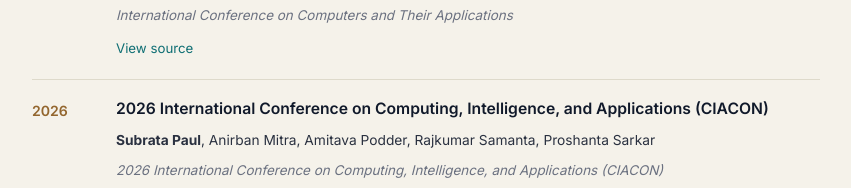
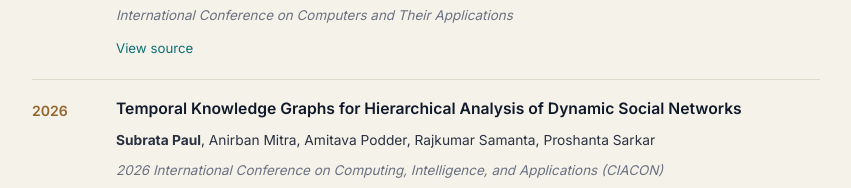
Before and after one commit to subratapaulcse-pixel/subratapaul.github.io, a plain HTML site: page index.html in a window 1280 px wide. Shown: the part 2779-2967 px from the top of the page, without its empty margins (324-1175 px from the left). Drawn offline with Linux system fonts and the light colour scheme.

Commit message:
index.html

```diff
--- a/index.html
+++ b/index.html
@@ -441,7 +441,7 @@
         <li class="pub-card" data-cat="conferences">
           <span class="pub-year">2026</span>
           <div class="pub-body">
-            <p class="pub-title">2026 International Conference on Computing, Intelligence, and Applications (CIACON)</p>
+            <p class="pub-title">Temporal Knowledge Graphs for Hierarchical Analysis of Dynamic Social Networks</p>
             <p class="pub-authors"><strong>Subrata Paul</strong>, Anirban Mitra, Amitava Podder, Rajkumar Samanta, Proshanta Sarkar</p>
             <p class="pub-meta">2026 International Conference on Computing, Intelligence, and Applications (CIACON)</p>
             <a class="pub-link" href="https://doi.org/10.1109/CIACON70148.2026.11688288" target="_blank" rel="noopener">View source</a>
```
